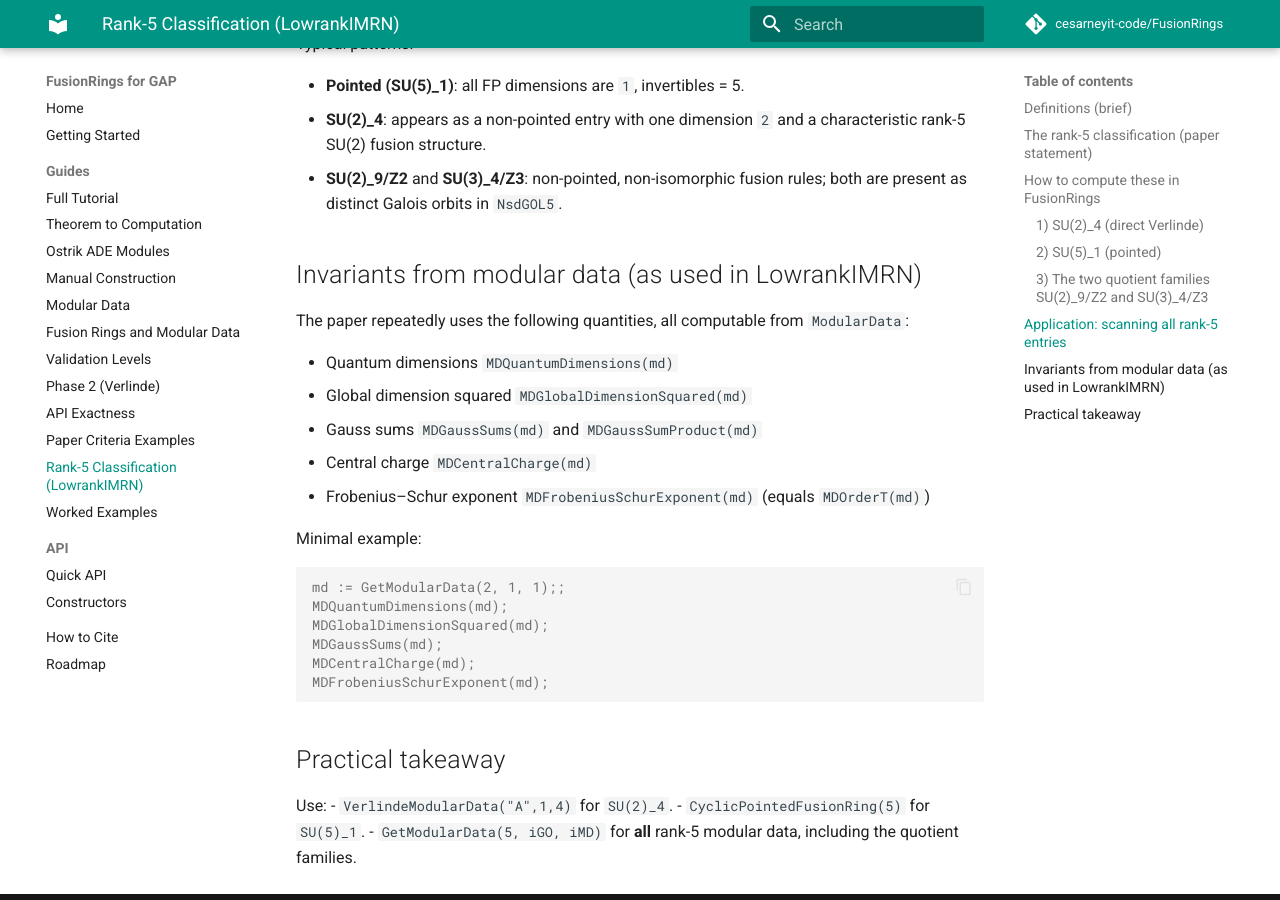
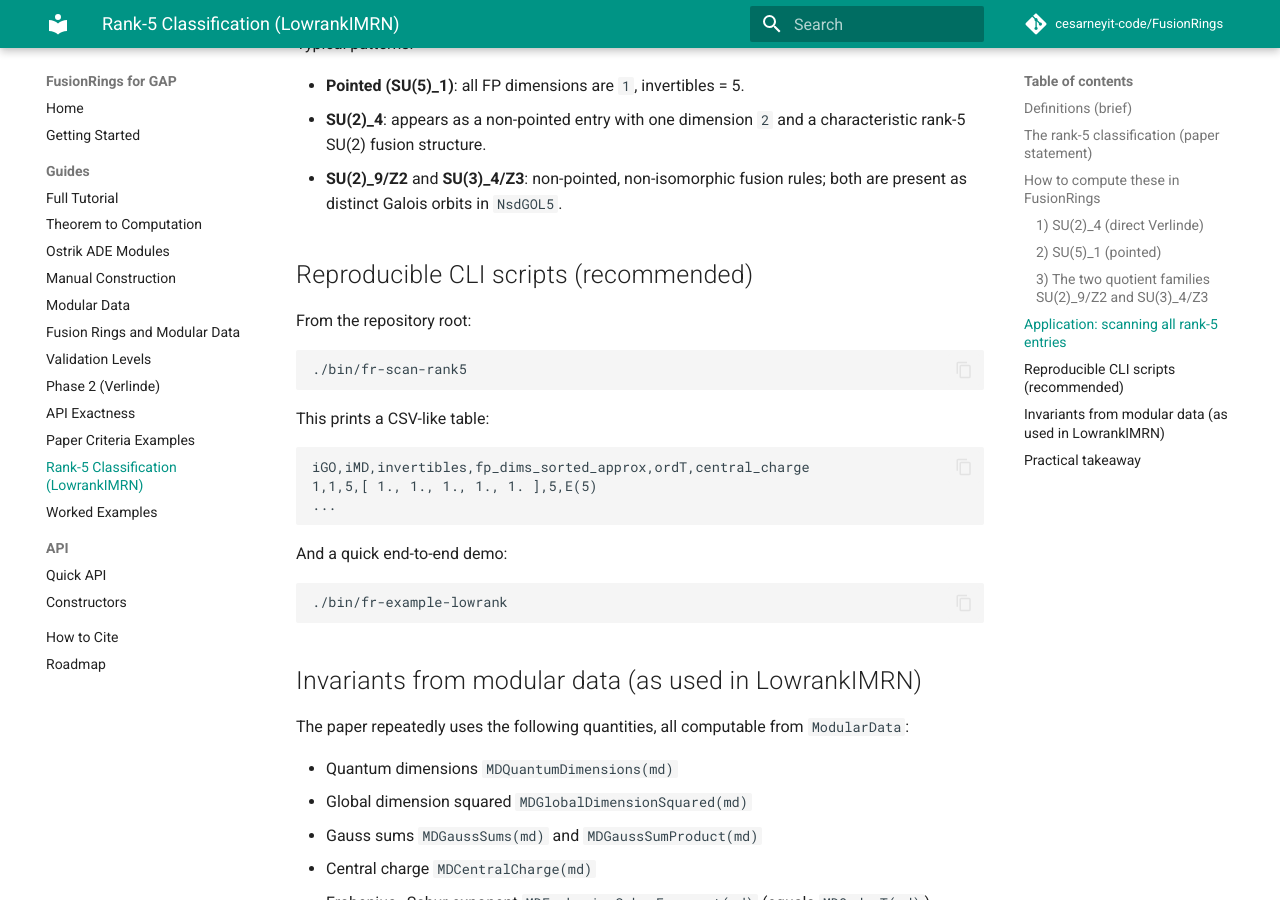
Before and after one commit to cesarneyit-code/FusionRings, an MkDocs documentation site: the page built from webdocs/guide/rank5-lowrankimrn.md, in a window 1280 px wide and 900 px high, scrolled down 2108 px. Built offline with MkDocs 1.6.1 and Material for MkDocs 9.7.7, drawn with Linux system fonts in a browser that asks for light colours; comment, search, counter and statistics services are not loaded.

Commit message:
chore: add CLI scripts for low-rank rank-5 workflows

````diff
--- a/webdocs/guide/rank5-lowrankimrn.md
+++ b/webdocs/guide/rank5-lowrankimrn.md
@@ -101,6 +101,28 @@ Typical patterns:
 - **SU(2)\_9/Z2** and **SU(3)\_4/Z3**: non-pointed, non-isomorphic fusion rules;
   both are present as distinct Galois orbits in `NsdGOL5`.
 
+## Reproducible CLI scripts (recommended)
+
+From the repository root:
+
+```bash
+./bin/fr-scan-rank5
+```
+
+This prints a CSV-like table:
+
+```
+iGO,iMD,invertibles,fp_dims_sorted_approx,ordT,central_charge
+1,1,5,[ 1., 1., 1., 1., 1. ],5,E(5)
+...
+```
+
+And a quick end-to-end demo:
+
+```bash
+./bin/fr-example-lowrank
+```
+
 ## Invariants from modular data (as used in LowrankIMRN)
 
 The paper repeatedly uses the following quantities, all computable from
````
Also changed, not shown: 2 other files.
